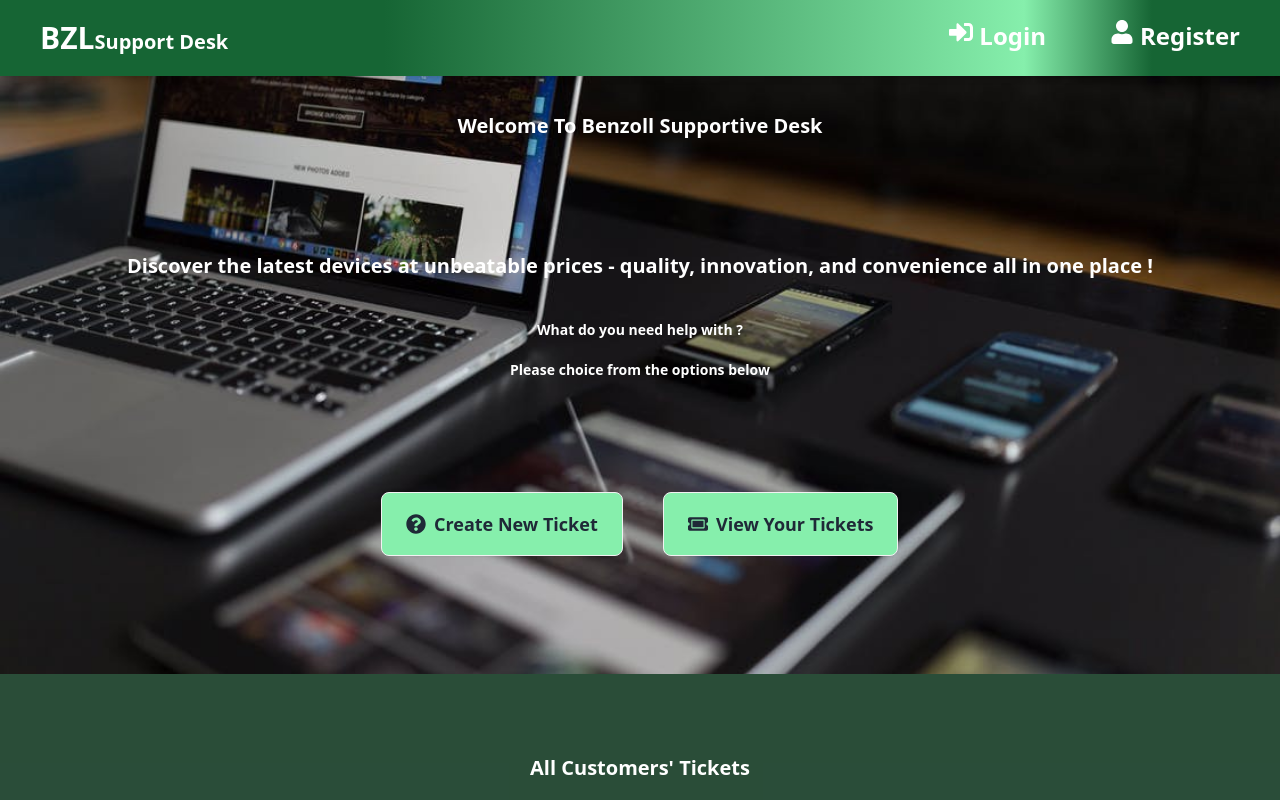
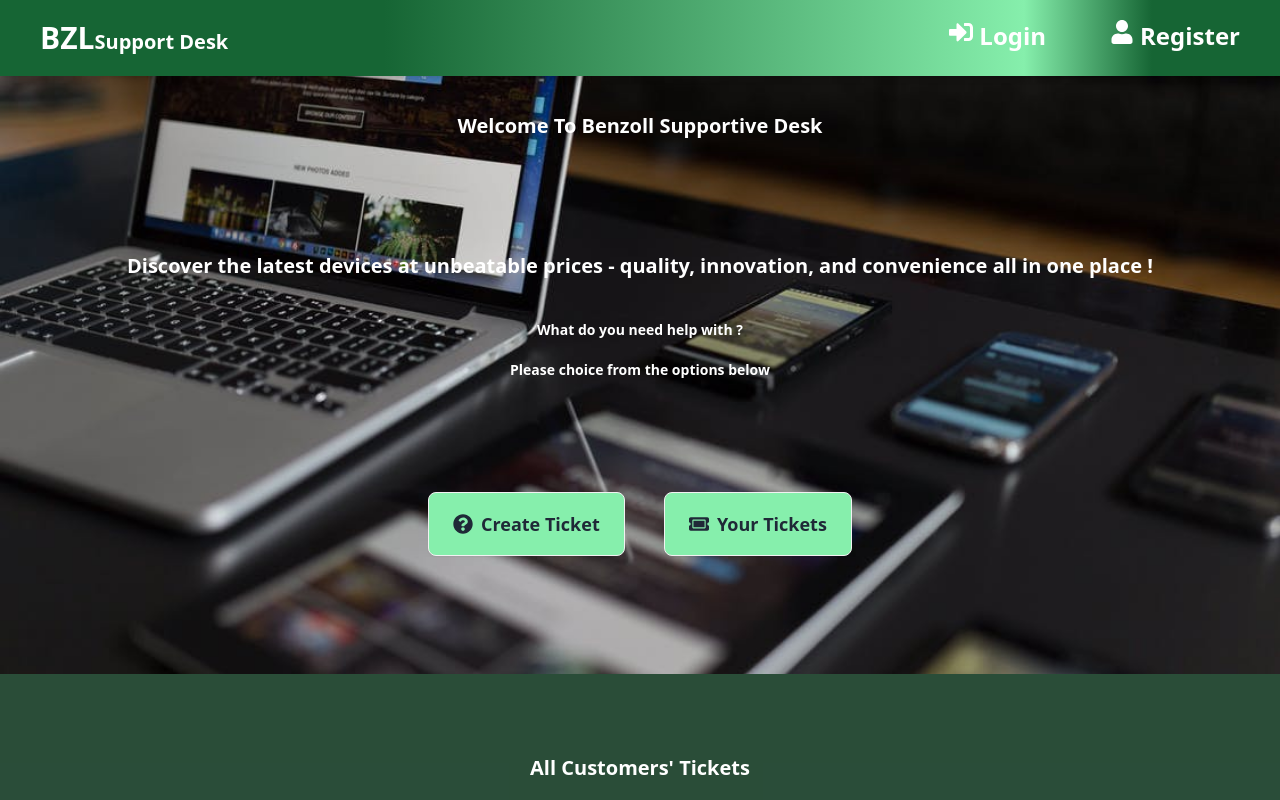
Before and after one commit to teeTech32/Benzoll-Frontend, a React (Create React App) app: page / in a window 1280 px wide. Shown: the top 800 px of the page. Built offline with nearby package versions, Linux system fonts and the light colour scheme; no server answers.

Commit message:
Home.jsx
d

```diff
--- a/src/pages/Home.jsx
+++ b/src/pages/Home.jsx
@@ -91,7 +91,7 @@ const Home = ({setLogin}) => {
             onMouseEnter={()=>setShowAlertCreateTicket(true)}
             onMouseLeave={()=>setShowAlertCreateTicket(false)}>
             <FaQuestionCircle class='sm:text-sm md:text-lg xl:text-xl'/> <span class='sm:text-xs md:text-sm xl:text-lg'
-          >Create New Ticket</span>
+          >Create Ticket</span>
           </Link>
         </div>
         <div data-aos='flip-right'
@@ -104,7 +104,7 @@ const Home = ({setLogin}) => {
             onMouseEnter={()=>setShowAlertViewTicket(true)}
             onMouseLeave={()=>setShowAlertViewTicket(false)}>
           <FaTicketAlt class='sm:text-sm md:text-lg xl:text-xl'/><span class='sm:text-xs md:text-sm xl:text-lg'
-          >View Your Tickets</span>
+          >Your Tickets</span>
           </Link>
         </div>
       </div>
```
